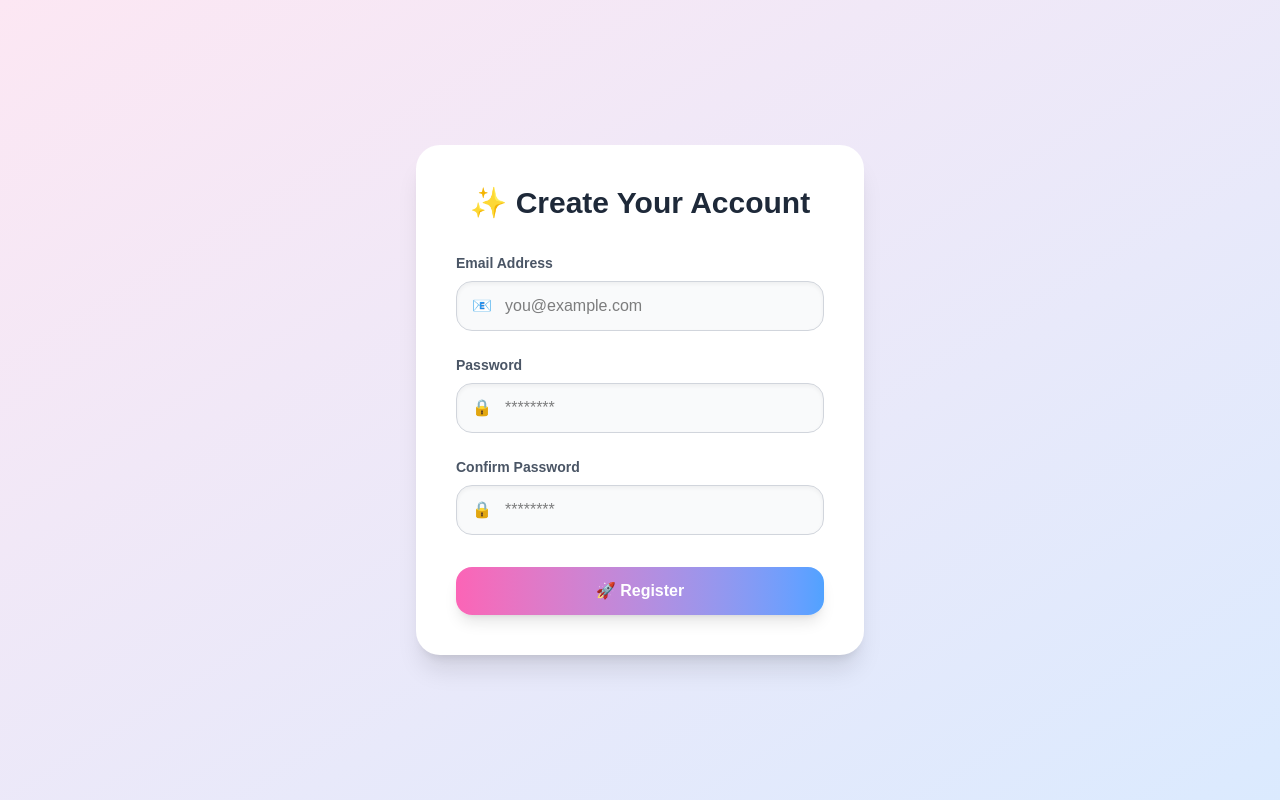
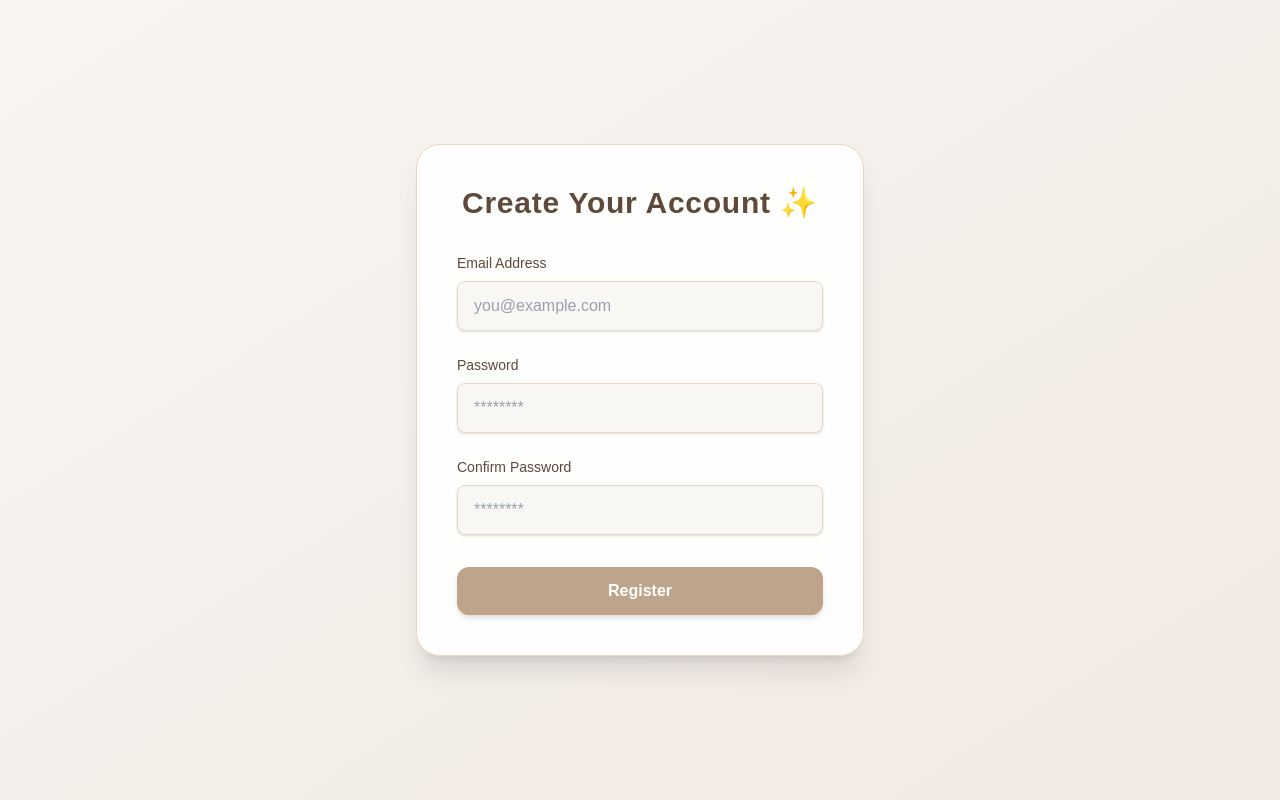
Before and after one commit to DickyAnonym12/kelompok2, a React (Vite) app: page /register in a window 1280 px wide. Built offline with nearby package versions, Linux system fonts and the light colour scheme; a web font is replaced by a local one.

Commit message:
perbaiki ulang register

```diff
--- a/src/pages/auth/Register.jsx
+++ b/src/pages/auth/Register.jsx
@@ -1,71 +1,71 @@
 export default function Register() {
     return (
-        <div className="min-h-screen flex items-center justify-center bg-gradient-to-br from-pink-100 to-blue-100">
-            <div className="bg-white p-10 rounded-3xl shadow-xl w-full max-w-md">
-                <h2 className="text-3xl font-bold text-gray-800 mb-8 text-center">
-                    ✨ Create Your Account
+        <div className="min-h-screen flex items-center justify-center bg-gradient-to-br from-[#F8F5F2] to-[#F1E9E2] px-4">
+            <div className="bg-white/90 backdrop-blur-md rounded-3xl shadow-xl p-10 w-full max-w-md border border-[#E5D8C4]">
+                <h2 className="text-3xl font-semibold text-[#5E493A] mb-8 text-center tracking-wide">
+                    Create Your Account ✨
                 </h2>
 
                 <form>
                     <div className="mb-6">
-                        <label htmlFor="email" className="block text-sm font-semibold text-gray-600 mb-2">
+                        <label
+                            htmlFor="email"
+                            className="block text-sm font-medium text-[#5E493A] mb-2"
+                        >
                             Email Address
                         </label>
-                        <div className="relative">
+                        <div className="relative group">
                             <input
                                 type="email"
                                 id="email"
-                                className="w-full px-12 py-3 bg-gray-50 border border-gray-300 rounded-2xl shadow-inner focus:outline-none focus:ring-4 focus:ring-blue-300 transition-all duration-300"
+                                className="w-full px-4 py-3 bg-[#F9F7F4] border border-[#E5D8C4] rounded-lg shadow-sm placeholder-gray-400 transition-all duration-300 focus:ring-2 focus:ring-[#BFA48C] focus:border-[#BFA48C]"
                                 placeholder="you@example.com"
                             />
-                            <span className="absolute left-4 top-1/2 transform -translate-y-1/2 text-gray-400">
-                                📧
-                            </span>
                         </div>
                     </div>
 
                     <div className="mb-6">
-                        <label htmlFor="password" className="block text-sm font-semibold text-gray-600 mb-2">
+                        <label
+                            htmlFor="password"
+                            className="block text-sm font-medium text-[#5E493A] mb-2"
+                        >
                             Password
                         </label>
-                        <div className="relative">
+                        <div className="relative group">
                             <input
                                 type="password"
                                 id="password"
-                                className="w-full px-12 py-3 bg-gray-50 border border-gray-300 rounded-2xl shadow-inner focus:outline-none focus:ring-4 focus:ring-blue-300 transition-all duration-300"
+                                className="w-full px-4 py-3 bg-[#F9F7F4] border border-[#E5D8C4] rounded-lg shadow-sm placeholder-gray-400 transition-all duration-300 focus:ring-2 focus:ring-[#BFA48C] focus:border-[#BFA48C]"
                                 placeholder="********"
                             />
-                            <span className="absolute left-4 top-1/2 transform -translate-y-1/2 text-gray-400">
-                                🔒
-                            </span>
                         </div>
                     </div>
 
                     <div className="mb-8">
-                        <label htmlFor="confirmPassword" className="block text-sm font-semibold text-gray-600 mb-2">
+                        <label
+                            htmlFor="confirmPassword"
+                            className="block text-sm font-medium text-[#5E493A] mb-2"
+                        >
                             Confirm Password
                         </label>
-                        <div className="relative">
+                        <div className="relative group">
                             <input
                                 type="password"
                                 id="confirmPassword"
-                                className="w-full px-12 py-3 bg-gray-50 border border-gray-300 rounded-2xl shadow-inner focus:outline-none focus:ring-4 focus:ring-blue-300 transition-all duration-300"
+                                className="w-full px-4 py-3 bg-[#F9F7F4] border border-[#E5D8C4] rounded-lg shadow-sm placeholder-gray-400 transition-all duration-300 focus:ring-2 focus:ring-[#BFA48C] focus:border-[#BFA48C]"
                                 placeholder="********"
                             />
-                            <span className="absolute left-4 top-1/2 transform -translate-y-1/2 text-gray-400">
-                                🔒
-                            </span>
                         </div>
                     </div>
 
                     <button
                         type="submit"
-                        className="w-full bg-gradient-to-r from-pink-400 to-blue-400 hover:from-pink-500 hover:to-blue-500 text-white font-semibold py-3 rounded-2xl shadow-lg transform hover:scale-105 transition-transform duration-300"
+                        className="w-full bg-[#BFA48C] hover:bg-[#A68C76] text-white font-semibold py-3 px-6 rounded-xl transition duration-300 shadow-md"
                     >
-                        🚀 Register
+                        Register
                     </button>
                 </form>
             </div>
         </div>
-    );
+    )
 }
```
